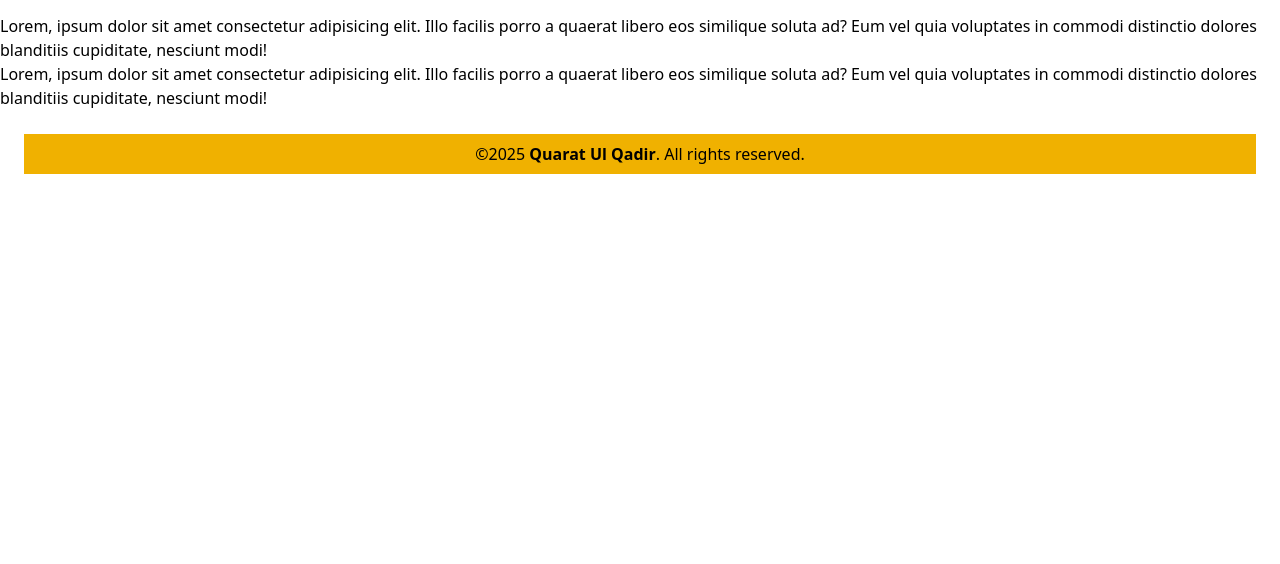
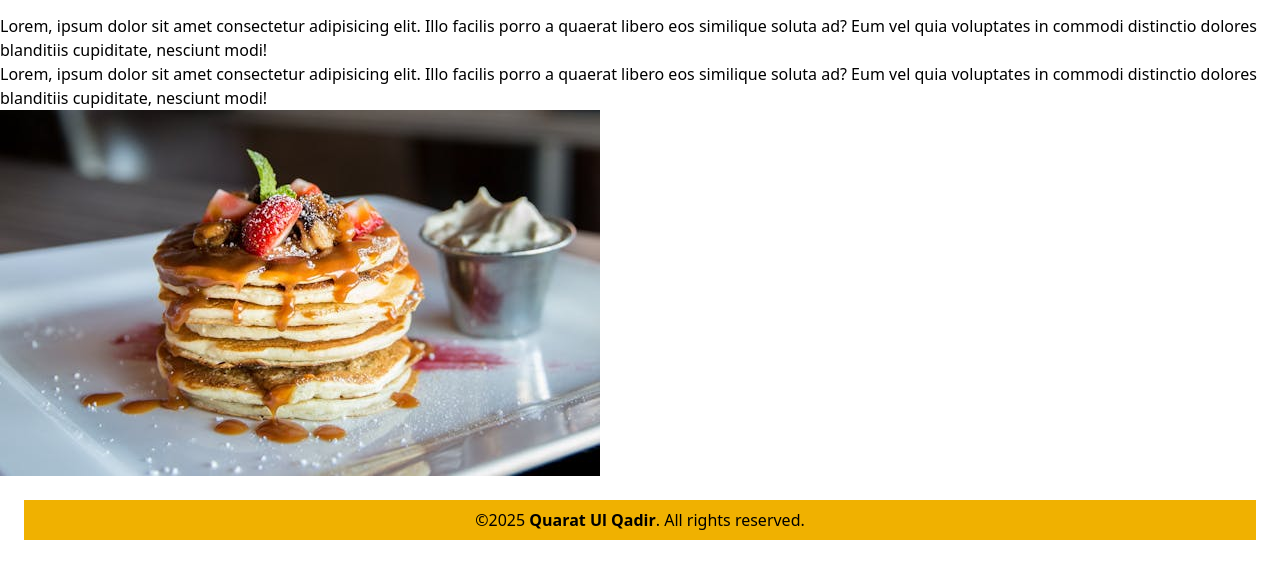
Before and after one commit to anjuqadir14848/restaurantTailwind, a plain HTML site: page index.html in a window 1280 px wide. Shown: the part 2215-2779 px from the top of the page. Before the commit the page ends 2413 px from the top, so only its background shows below. Drawn offline with nearby package versions, Linux system fonts and the light colour scheme.

Commit message:
added new pic

```diff
--- a/index.html
+++ b/index.html
@@ -160,6 +160,8 @@
  <div>
   Lorem, ipsum dolor sit amet consectetur adipisicing elit. Illo facilis porro a quaerat libero eos similique soluta ad? Eum vel quia voluptates in commodi distinctio dolores blanditiis cupiditate, nesciunt modi!
  </div>
+ <div> <img src="b.jpeg" alt="">
+  </div>
 
 
  <p class="text-center text-black-600 bg-yellow-500 text-l m-6 p-2">
```
